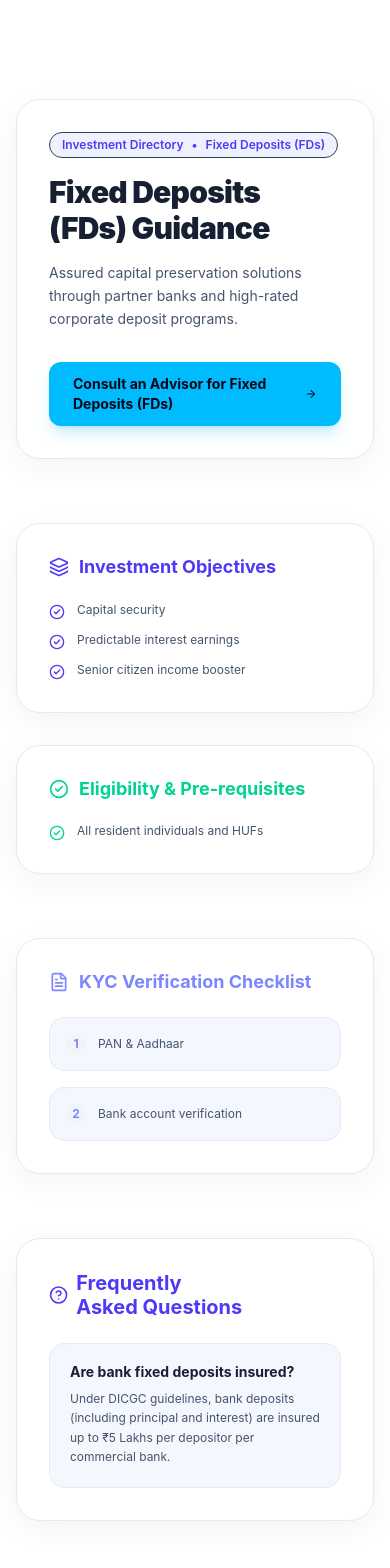
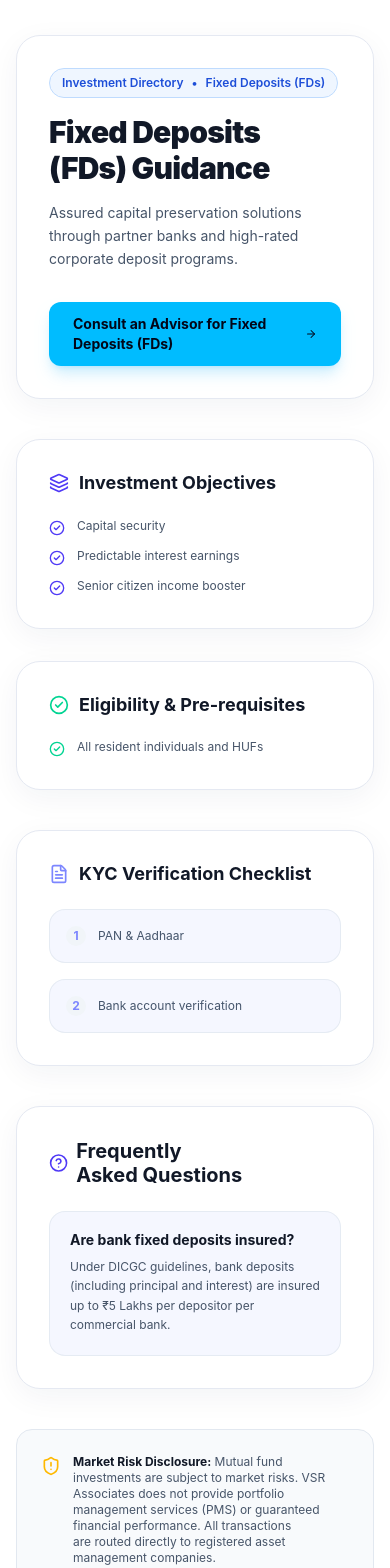
Before and after one commit to coder911i/ASHU-BHIAYA-CC-87Y876T545T-, a Next.js app: page /investments/fixed-deposits in a window 390 px wide. Shown: the part 80-1648 px from the top of the page. Built offline with nearby package versions, Linux system fonts and the light colour scheme; no server answers.

Commit message:
fix: make investment detail content readable

```diff
--- a/app/investments/[slug]/page.tsx
+++ b/app/investments/[slug]/page.tsx
@@ -43,19 +43,19 @@ export default async function InvestmentDetailPage({
   }
 
   return (
-    <div className="pt-28 pb-20 max-w-7xl mx-auto px-4 sm:px-6 lg:px-8 space-y-16">
+    <main className="investment-detail-page pt-12 sm:pt-16 pb-20 max-w-7xl mx-auto px-4 sm:px-6 lg:px-8 space-y-10 sm:space-y-12">
       {/* Category Hero */}
       <div className="relative glass-panel rounded-3xl p-8 sm:p-12 border border-slate-200 overflow-hidden">
         <div className="relative z-10 max-w-3xl space-y-4">
-          <div className="inline-flex items-center gap-2 px-3 py-1 rounded-full bg-indigo-50 border border-slate-700 text-xs font-semibold text-indigo-600">
+          <div className="investment-eyebrow inline-flex items-center gap-2 px-3 py-1.5 rounded-full border text-xs font-semibold">
             <span>Investment Directory</span> &bull; <span>{item.title}</span>
           </div>
 
-          <h1 className="text-3xl sm:text-4xl lg:text-5xl font-black text-slate-900 tracking-tight">
+          <h1 style={{ color: "#111827", WebkitTextFillColor: "#111827", opacity: 1 }} className="text-3xl sm:text-4xl lg:text-5xl font-black tracking-tight">
             {item.title} Guidance
           </h1>
 
-          <p className="text-sm sm:text-base text-slate-600 leading-relaxed">
+          <p style={{ color: "#475569", WebkitTextFillColor: "#475569", opacity: 1 }} className="investment-copy text-sm sm:text-base leading-relaxed">
             {item.shortDescription}
           </p>
 
@@ -76,11 +76,11 @@ export default async function InvestmentDetailPage({
         <div className="glass-panel p-8 rounded-3xl border border-slate-200 space-y-4">
           <div className="flex items-center gap-2.5 text-indigo-600">
             <Layers className="w-5 h-5" />
-            <h3 className="text-lg font-bold text-slate-900">Investment Objectives</h3>
+            <h3 style={{ color: "#111827", WebkitTextFillColor: "#111827" }} className="text-lg font-bold">Investment Objectives</h3>
           </div>
           <ul className="space-y-3 pt-2">
             {item.useCases.map((uc, i) => (
-              <li key={i} className="flex items-start gap-3 text-xs sm:text-sm text-slate-600">
+              <li key={i} style={{ color: "#475569", WebkitTextFillColor: "#475569" }} className="flex items-start gap-3 text-xs sm:text-sm">
                 <CheckCircle2 className="w-4 h-4 text-indigo-600 shrink-0 mt-0.5" />
                 <span>{uc}</span>
               </li>
@@ -126,25 +126,25 @@ export default async function InvestmentDetailPage({
       <div className="glass-panel p-8 rounded-3xl border border-slate-200 space-y-6">
         <div className="flex items-center gap-2 text-indigo-600">
           <HelpCircle className="w-5 h-5" />
-          <h3 className="text-xl font-bold text-slate-900">Frequently Asked Questions</h3>
+          <h3 style={{ color: "#111827", WebkitTextFillColor: "#111827" }} className="text-xl font-bold">Frequently Asked Questions</h3>
         </div>
         <div className="space-y-4">
           {item.faqs.map((faq, i) => (
             <div key={i} className="p-5 rounded-2xl bg-indigo-50/60 border border-slate-200/80 space-y-2">
-              <h4 className="text-sm font-bold text-slate-900">{faq.question}</h4>
-              <p className="text-xs sm:text-sm text-slate-600 leading-relaxed">{faq.answer}</p>
+              <h4 style={{ color: "#111827", WebkitTextFillColor: "#111827" }} className="text-sm font-bold">{faq.question}</h4>
+              <p style={{ color: "#475569", WebkitTextFillColor: "#475569" }} className="text-xs sm:text-sm leading-relaxed">{faq.answer}</p>
             </div>
           ))}
         </div>
       </div>
 
       {/* Statutory Disclaimers */}
-      <div className="p-6 rounded-2xl bg-indigo-50/60 border border-slate-200 text-xs text-slate-600 flex items-start gap-3">
+      <div className="investment-disclaimer p-6 rounded-2xl border border-slate-200 text-xs flex items-start gap-3">
         <ShieldAlert className="w-5 h-5 text-amber-400 shrink-0 mt-0.5" />
         <p>
           <strong>Market Risk Disclosure:</strong> Mutual fund investments are subject to market risks. VSR Associates does not provide portfolio management services (PMS) or guaranteed financial performance. All transactions are routed directly to registered asset management companies.
         </p>
       </div>
-    </div>
+    </main>
   );
 }
```
